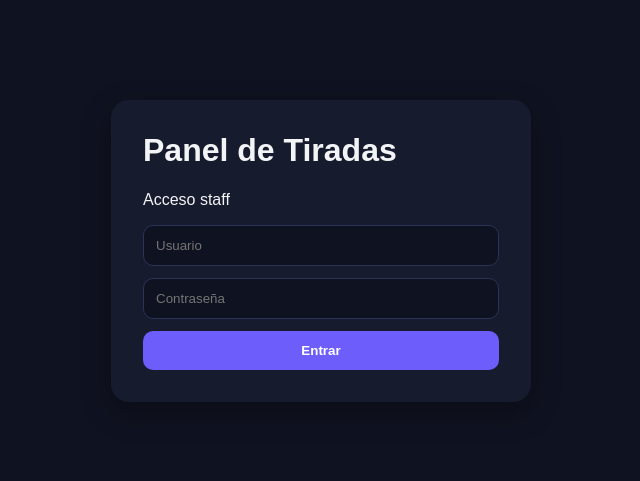
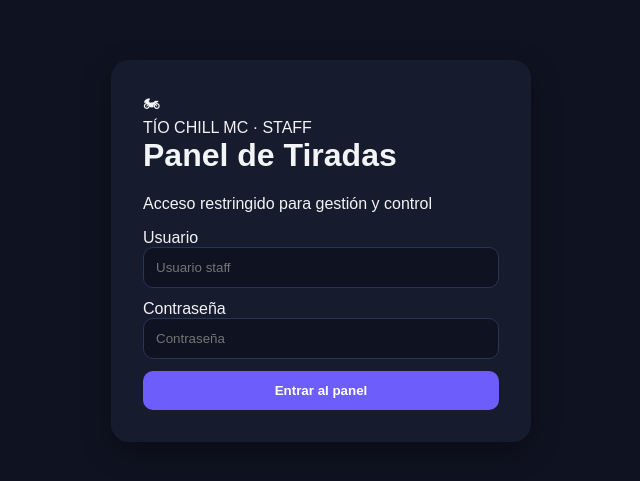
Before and after one commit to selenalbala/botTioChill, a website: page web/public/login.html in a window 1280 px wide. Shown: the part 149-630 px from the top of the page, without its empty margins (319-959 px from the left). Drawn offline with Linux system fonts and the light colour scheme; files that its build step writes are made by us from their sources.

Commit message:
Update login.html

```diff
--- a/web/public/login.html
+++ b/web/public/login.html
@@ -8,12 +8,27 @@
 </head>
 <body class="login-body">
   <div class="login-card">
-    <h1>Panel de Tiradas</h1>
-    <p>Acceso staff</p>
+    <div class="brand login-brand">
+      <div class="brand-mark">🏍</div>
+      <div>
+        <span class="eyebrow">TÍO CHILL MC · STAFF</span>
+        <h1>Panel de Tiradas</h1>
+        <p>Acceso restringido para gestión y control</p>
+      </div>
+    </div>
+
     <form method="POST" action="/login" class="login-form">
-      <input type="text" name="username" placeholder="Usuario" required />
-      <input type="password" name="password" placeholder="Contraseña" required />
-      <button type="submit">Entrar</button>
+      <label class="field">
+        <span>Usuario</span>
+        <input type="text" name="username" placeholder="Usuario staff" required />
+      </label>
+
+      <label class="field">
+        <span>Contraseña</span>
+        <input type="password" name="password" placeholder="Contraseña" required />
+      </label>
+
+      <button type="submit">Entrar al panel</button>
     </form>
   </div>
 </body>
```
